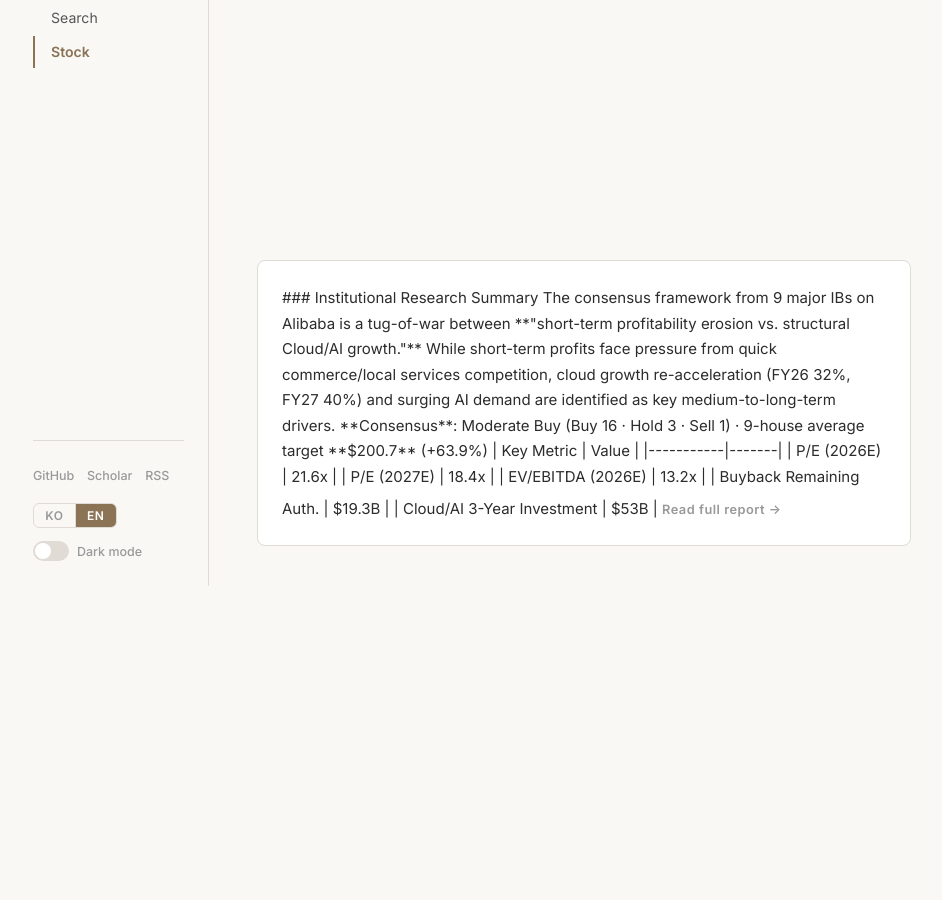
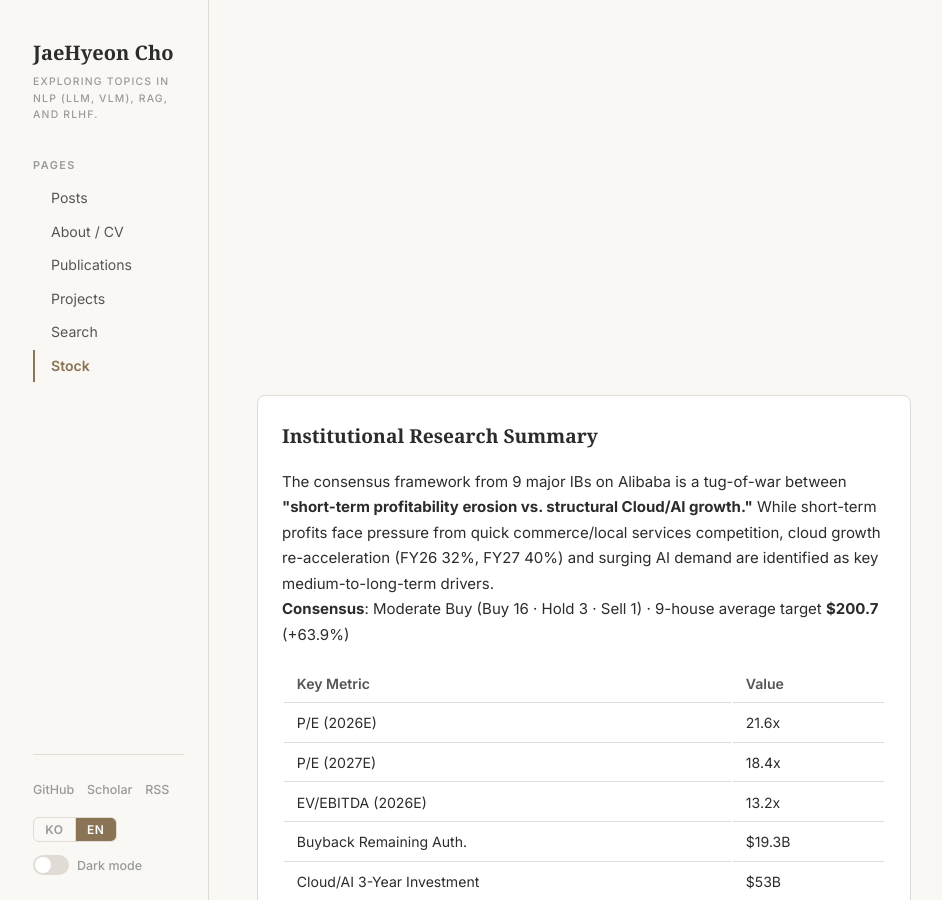
Before and after one commit to bonin147/bonin147.github.io, a Jekyll site: the page built from stock.html, in a window 1280 px wide and 900 px high, scrolled down 509 px. Shown: the whole window, without its empty margins (101-1043 px from the left). Built offline with Jekyll 4.4.1, drawn with Linux system fonts in a browser that asks for light colours; before the commit the page ends 1095 px from its top, so only the background shows below that.

Commit message:
Fix stock page: increase chart height to 85vh and convert research summary to HTML
markdown="1" attribute doesn't render in .html files, so converted to raw HTML
for proper table/bold rendering. Also increased chart height for better visibility.

Co-Authored-By: Claude Opus 4.6 <noreply@anthropic.com>

```diff
--- a/assets/css/style.css
+++ b/assets/css/style.css
@@ -891,8 +891,8 @@ a:hover {
 
 .stock-widget {
   margin-top: 1rem;
-  height: 70vh;
-  min-height: 500px;
+  height: 85vh;
+  min-height: 600px;
 }
 
 .stock-widget .tradingview-widget-container {
--- a/stock.html
+++ b/stock.html
@@ -40,45 +40,39 @@ permalink: /stock/
 
 <div class="stock-research">
 
-<div class="lang-ko" markdown="1">
+  <div class="lang-ko">
+    <h3>기관 리서치 요약</h3>
+    <p>알리바바에 대한 주요 IB 9곳의 공통 프레임은 <strong>"단기 수익성 훼손 vs. Cloud/AI 구조적 성장"</strong>의 줄다리기입니다. 퀵커머스·로컬서비스 경쟁으로 단기 이익은 압박받고 있으나, 클라우드 성장 재가속(FY26 32%, FY27 40%)과 AI 수요 폭증이 중장기 핵심 드라이버로 지목됩니다.</p>
+    <p><strong>컨센서스</strong>: Moderate Buy (매수 16 · 보유 3 · 매도 1) · 9개 하우스 평균 목표가 <strong>$200.7</strong> (+63.9%)</p>
+    <table>
+      <thead><tr><th>주요 지표</th><th>수치</th></tr></thead>
+      <tbody>
+        <tr><td>P/E (2026E)</td><td>21.6x</td></tr>
+        <tr><td>P/E (2027E)</td><td>18.4x</td></tr>
+        <tr><td>EV/EBITDA (2026E)</td><td>13.2x</td></tr>
+        <tr><td>자사주 매입 잔여 한도</td><td>$19.3B</td></tr>
+        <tr><td>Cloud/AI 3년 투자 계획</td><td>$53B</td></tr>
+      </tbody>
+    </table>
+    <a href="{{ '/2026/03/25/alibaba-deep-research/' | relative_url }}" class="post-read">전체 리포트 읽기 →</a>
+  </div>
 
-### 기관 리서치 요약
-
-알리바바에 대한 주요 IB 9곳의 공통 프레임은 **"단기 수익성 훼손 vs. Cloud/AI 구조적 성장"**의 줄다리기입니다. 퀵커머스·로컬서비스 경쟁으로 단기 이익은 압박받고 있으나, 클라우드 성장 재가속(FY26 32%, FY27 40%)과 AI 수요 폭증이 중장기 핵심 드라이버로 지목됩니다.
-
-**컨센서스**: Moderate Buy (매수 16 · 보유 3 · 매도 1) · 9개 하우스 평균 목표가 **$200.7** (+63.9%)
-
-| 주요 지표 | 수치 |
-|----------|------|
-| P/E (2026E) | 21.6x |
-| P/E (2027E) | 18.4x |
-| EV/EBITDA (2026E) | 13.2x |
-| 자사주 매입 잔여 한도 | $19.3B |
-| Cloud/AI 3년 투자 계획 | $53B |
-
-<a href="{{ '/2026/03/25/alibaba-deep-research/' | relative_url }}" class="post-read">전체 리포트 읽기 →</a>
-
-</div>
-
-<div class="lang-en" markdown="1">
-
-### Institutional Research Summary
-
-The consensus framework from 9 major IBs on Alibaba is a tug-of-war between **"short-term profitability erosion vs. structural Cloud/AI growth."** While short-term profits face pressure from quick commerce/local services competition, cloud growth re-acceleration (FY26 32%, FY27 40%) and surging AI demand are identified as key medium-to-long-term drivers.
-
-**Consensus**: Moderate Buy (Buy 16 · Hold 3 · Sell 1) · 9-house average target **$200.7** (+63.9%)
-
-| Key Metric | Value |
-|-----------|-------|
-| P/E (2026E) | 21.6x |
-| P/E (2027E) | 18.4x |
-| EV/EBITDA (2026E) | 13.2x |
-| Buyback Remaining Auth. | $19.3B |
-| Cloud/AI 3-Year Investment | $53B |
-
-<a href="{{ '/2026/03/25/alibaba-deep-research/' | relative_url }}" class="post-read">Read full report →</a>
-
-</div>
+  <div class="lang-en">
+    <h3>Institutional Research Summary</h3>
+    <p>The consensus framework from 9 major IBs on Alibaba is a tug-of-war between <strong>"short-term profitability erosion vs. structural Cloud/AI growth."</strong> While short-term profits face pressure from quick commerce/local services competition, cloud growth re-acceleration (FY26 32%, FY27 40%) and surging AI demand are identified as key medium-to-long-term drivers.</p>
+    <p><strong>Consensus</strong>: Moderate Buy (Buy 16 · Hold 3 · Sell 1) · 9-house average target <strong>$200.7</strong> (+63.9%)</p>
+    <table>
+      <thead><tr><th>Key Metric</th><th>Value</th></tr></thead>
+      <tbody>
+        <tr><td>P/E (2026E)</td><td>21.6x</td></tr>
+        <tr><td>P/E (2027E)</td><td>18.4x</td></tr>
+        <tr><td>EV/EBITDA (2026E)</td><td>13.2x</td></tr>
+        <tr><td>Buyback Remaining Auth.</td><td>$19.3B</td></tr>
+        <tr><td>Cloud/AI 3-Year Investment</td><td>$53B</td></tr>
+      </tbody>
+    </table>
+    <a href="{{ '/2026/03/25/alibaba-deep-research/' | relative_url }}" class="post-read">Read full report →</a>
+  </div>
 
 </div>
 
```
